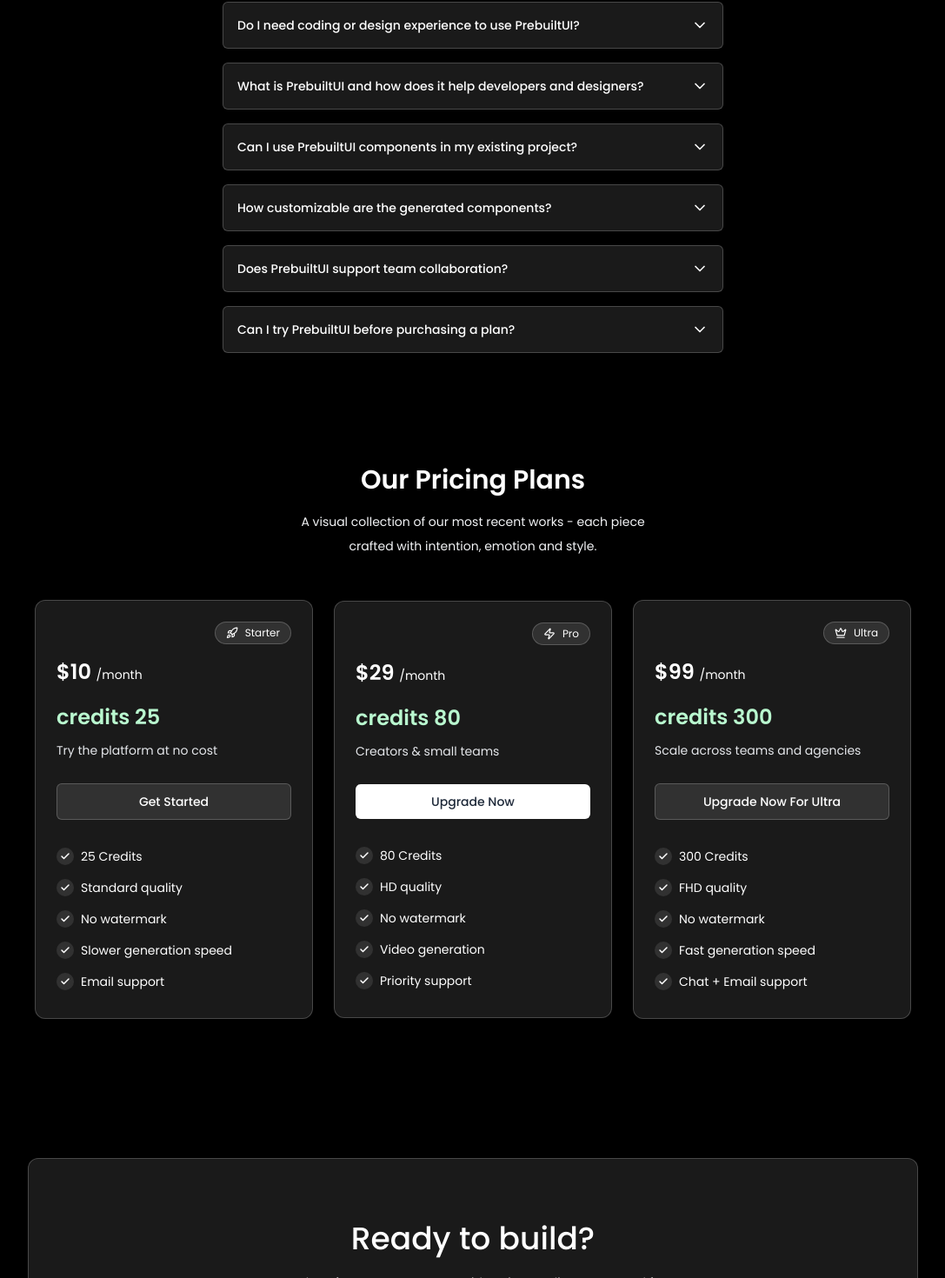
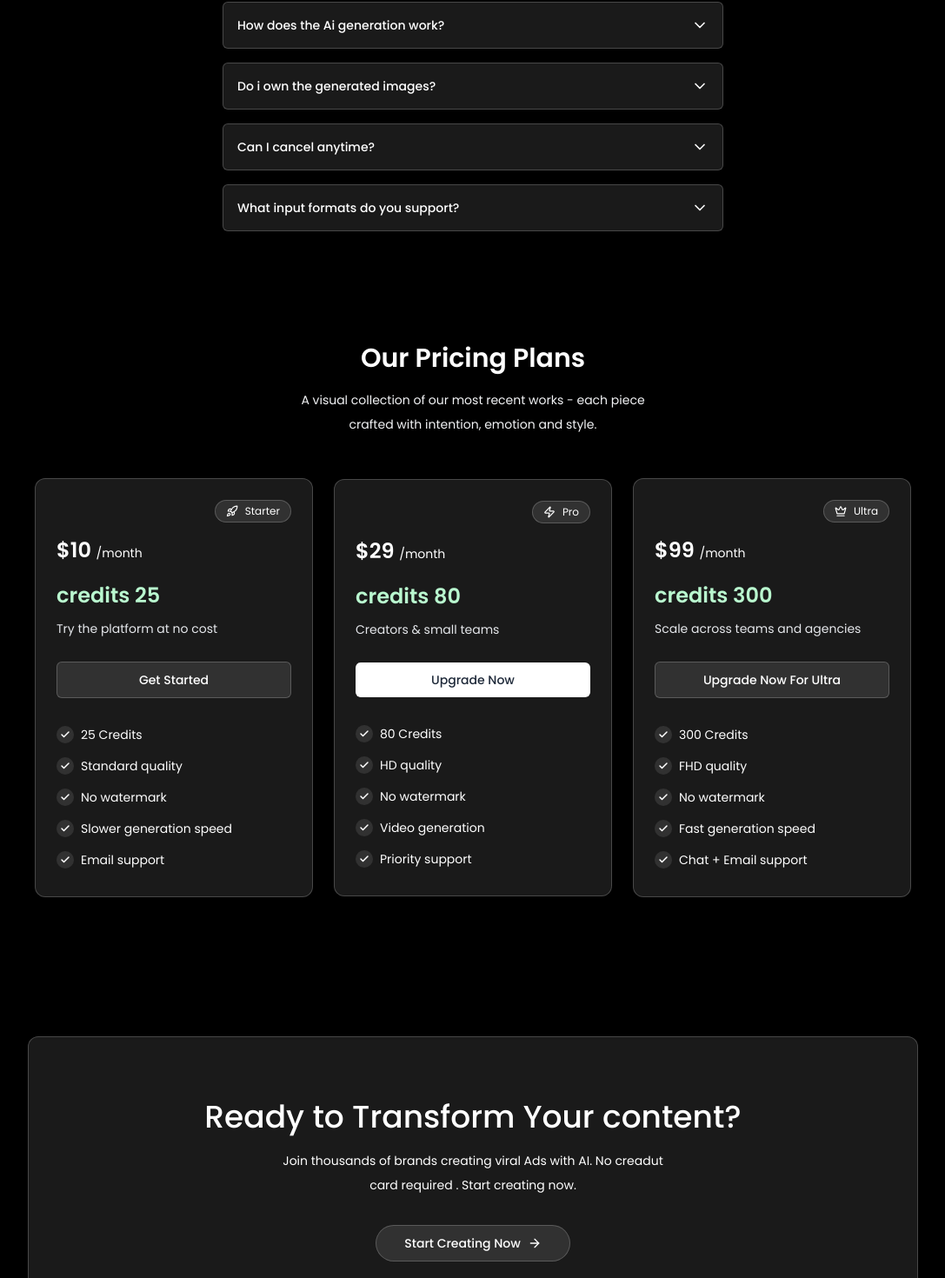
Before and after one commit to swastideep-maharana/UGC-AI-create-AI-generated-Ads-images-videos, a React (Vite) app in the folder client/: page / in a window 1280 px wide. Shown: the part 3536-5006 px from the top of the page at 87% size, without its empty margins (96-1183 px from the left). Built offline with nearby package versions, Linux system fonts and the light colour scheme.

Commit message:
feat-FAQ & call to action done

```diff
--- a/client/src/sections/call-to-action.jsx
+++ b/client/src/sections/call-to-action.jsx
@@ -15,7 +15,7 @@
                 viewport={{ once: true }}
                 transition={{ type: "spring", stiffness: 280, damping: 70, mass: 1 }}
             >
-                Ready to build?
+                Ready to Transform Your content?
             </motion.h2>
             <motion.p className="mt-4 text-sm/7 max-w-md"
                 initial={{ y: 80, opacity: 0 }}
@@ -23,7 +23,7 @@
                 viewport={{ once: true }}
                 transition={{ type: "spring", stiffness: 200, damping: 70, mass: 1 }}
             >
-                See how fast you can turn your ideas into reality. Get started for free, no credit card required.
+                Join thousands of brands creating viral Ads with AI. No creadut card required . Start creating now.
             </motion.p>
             <motion.button className="btn glass transition-none flex items-center gap-2 mt-8"
                 initial={{ y: 80, opacity: 0 }}
@@ -31,7 +31,7 @@
                 viewport={{ once: true }}
                 transition={{ type: "spring", stiffness: 280, damping: 70, mass: 1 }}
             >
-                Try now
+                Start Creating Now
                 <ArrowRightIcon className="size-4" />
             </motion.button>
         </motion.div>
--- a/client/src/sections/faq-section.jsx
+++ b/client/src/sections/faq-section.jsx
@@ -7,29 +7,22 @@
     const [isOpen, setIsOpen] = useState(false);
     const data = [
         {
-            question: 'Do I need coding or design experience to use PrebuiltUI?',
-            answer: "Basic coding knowledge (HTML/CSS, Tailwind) helps, but advanced design skills aren't required. You can use components as-is or customize them.",
+            question: 'How does the Ai generation work?',
+            answer: "We leverage state-of-the-art diffusion modeks trained on million of product images to blend your product into realistic scenes while presserving details, lighting and reflections ",
         },
         {
-            question: 'What is PrebuiltUI and how does it help developers and designers?',
-            answer: 'PrebuiltUI provides ready-to-use, customizable UI components and templates, saving time for developers and designers.',
+            question: 'Do i own the generated images?',
+            answer: 'Yes you recive full commercial rights to any images and videos generated on the platform.Use them for ads,ecommerce,social meadia and more.',
         },
         {
-            question: 'Can I use PrebuiltUI components in my existing project?',
-            answer: 'Yes, components can be integrated into HTML, React, Next.js, Vue, and other projects using Tailwind CSS.',
+            question: 'Can I cancel anytime?',
+            answer: 'Yes, you can cancel form your dashboard. you will retain access through the end of your billing period.',
         },
         {
-            question: 'How customizable are the generated components?',
-            answer: 'Components are highly customizable with Tailwind utility classes, theming, and structural adjustments.',
+            question: 'What input formats do you support?',
+            answer: 'We accept JPG,PNG and WEBP.Outputs are high-resolutin PNGs and MP$s optimized for social platforms.',
         },
-        {
-            question: 'Does PrebuiltUI support team collaboration?',
-            answer: "There's no clear documentation on built-in collaboration features. Check their support for team options.",
-        },
-        {
-            question: 'Can I try PrebuiltUI before purchasing a plan?',
-            answer: 'Yes, you can try PrebuiltUI with full access to features.',
-        },
+
     ];
 
     return (
```
